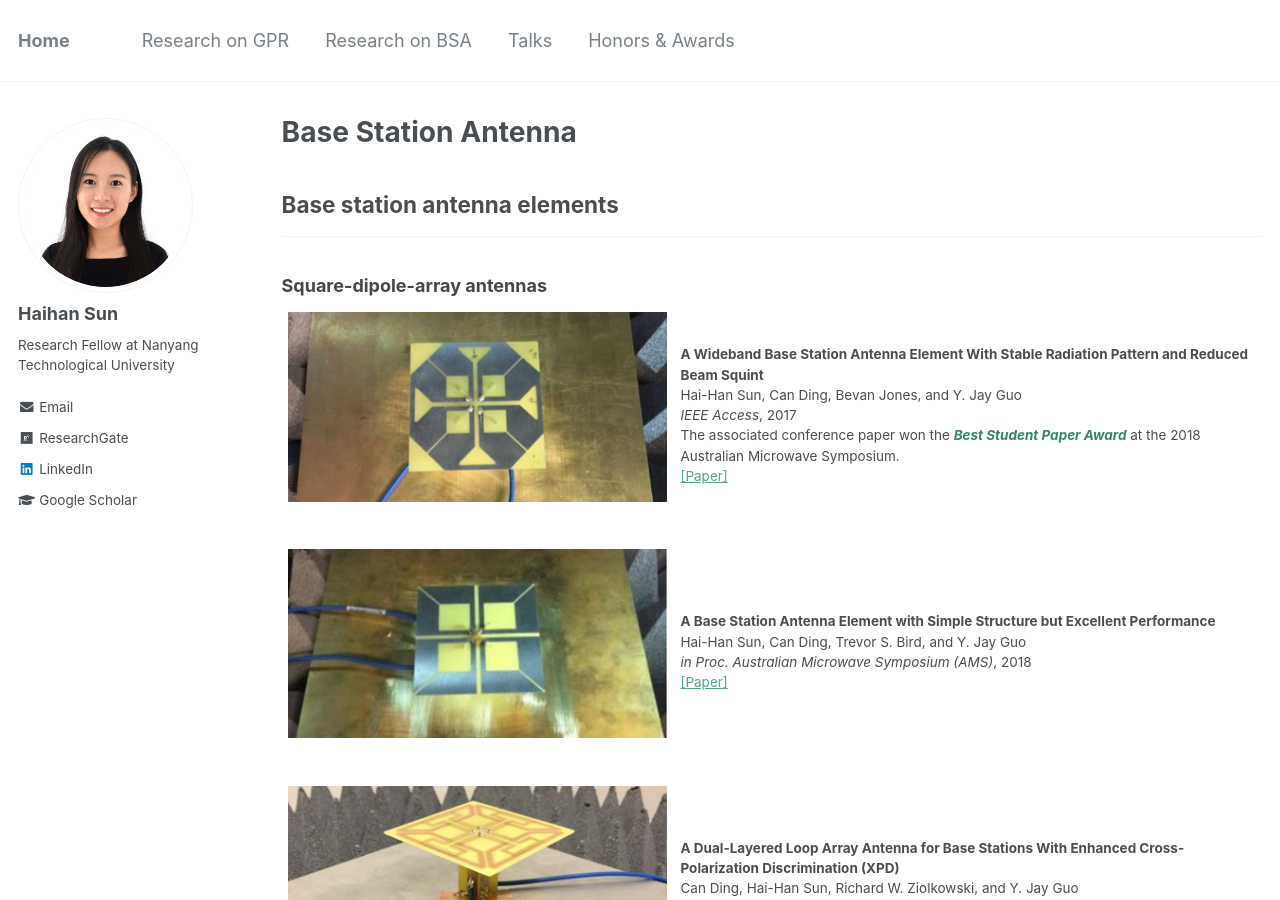
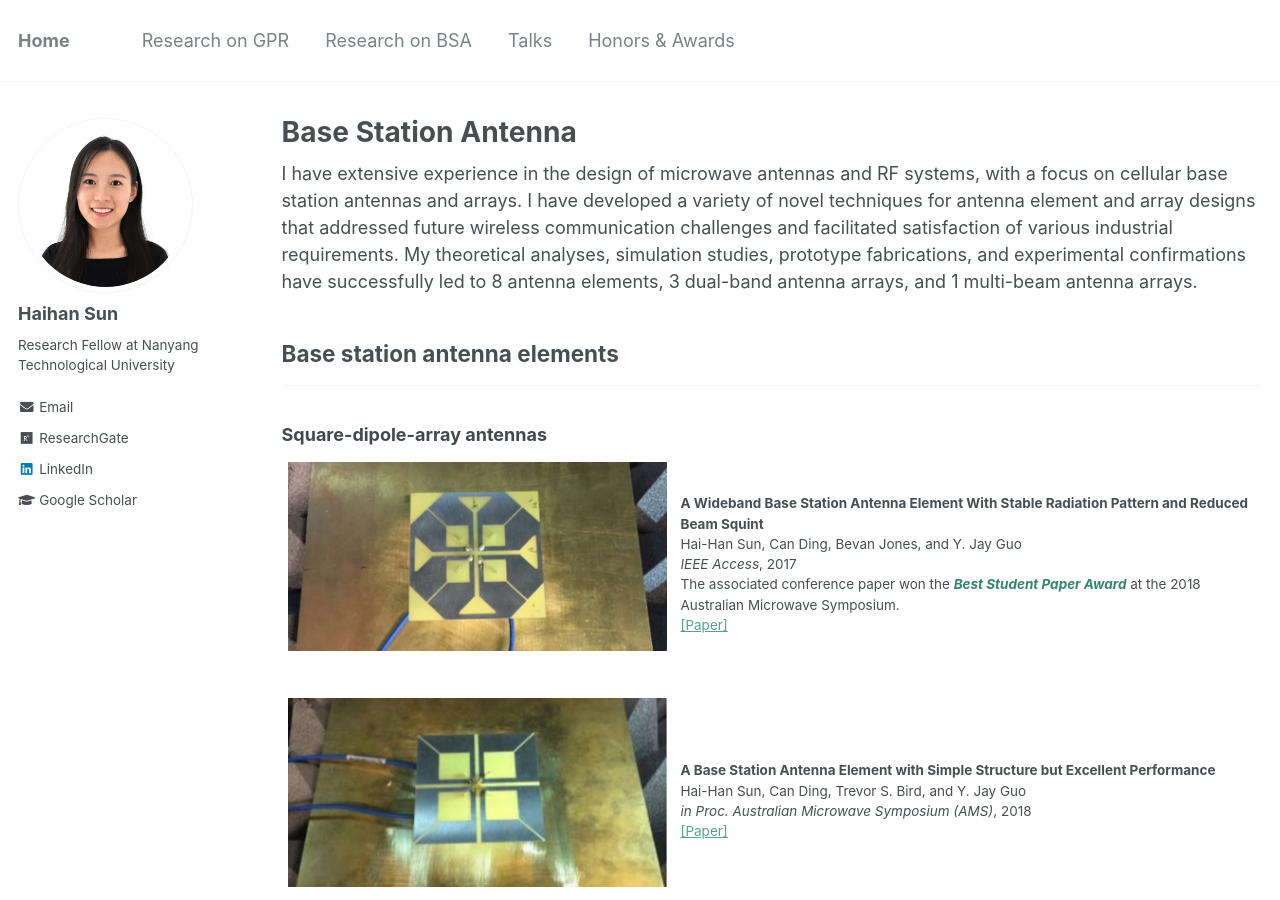
Before and after one commit to Haihan-Sun/Haihan-Sun.github.io, a Jekyll site: the page built from _pages/BSA.html, in a window 1280 px wide and 900 px high. Built offline with Jekyll 4.4.1, drawn with Linux system fonts in a browser that asks for light colours.

Commit message:
Update BSA.html

```diff
--- a/_pages/BSA.html
+++ b/_pages/BSA.html
@@ -13,6 +13,10 @@ author_profile: true
 </head>
 <html>
 <body>
+I have extensive experience in the design of microwave antennas and RF systems, with a focus on cellular base station antennas and arrays.
+I have developed a variety of novel techniques for antenna element and array designs that addressed future wireless communication challenges and
+facilitated satisfaction of various industrial requirements. My theoretical analyses, simulation studies, prototype fabrications, and experimental
+confirmations have successfully led to 8 antenna elements, 3 dual-band antenna arrays, and 1 multi-beam antenna arrays.  <br />
 
 <h2>Base station antenna elements</center></h2>
 <HR style="border:5 " width="100%"  SIZE=5>
```
